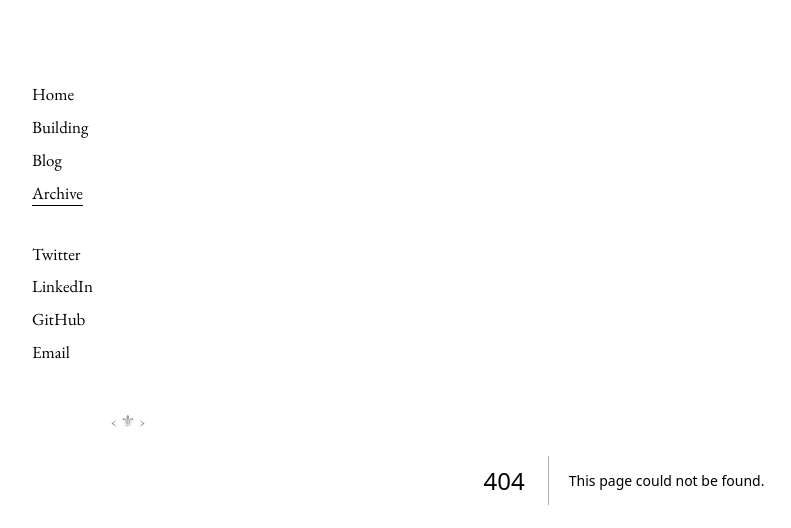
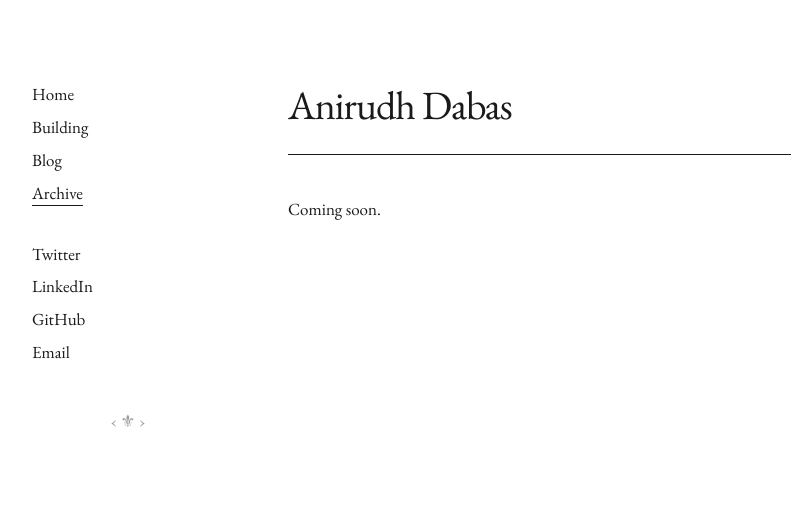
Before and after one commit to AnirudhDabas/anirro, a Next.js app: page /archive in a window 1280 px wide. Before the commit this address had no page. Shown: the top 528 px of the page, without its empty margins (144-935 px from the left). Built offline with nearby package versions, Linux system fonts and the light colour scheme.

Commit message:
feat: add blog, archive, and 404 pages

```diff
--- /dev/null
+++ b/app/archive/page.tsx
@@ -0,0 +1,10 @@
+import PageTitle from "@/components/PageTitle";
+
+export default function Archive() {
+  return (
+    <>
+      <PageTitle>Anirudh Dabas</PageTitle>
+      <p className="mt-10">Coming soon.</p>
+    </>
+  );
+}
--- /dev/null
+++ b/app/blog/page.tsx
@@ -0,0 +1,10 @@
+import PageTitle from "@/components/PageTitle";
+
+export default function Blog() {
+  return (
+    <>
+      <PageTitle>Anirudh Dabas</PageTitle>
+      <p className="mt-10">Coming soon.</p>
+    </>
+  );
+}
--- /dev/null
+++ b/app/not-found.tsx
@@ -0,0 +1,10 @@
+import PageTitle from "@/components/PageTitle";
+
+export default function NotFound() {
+  return (
+    <>
+      <PageTitle>Anirudh Dabas</PageTitle>
+      <p className="mt-10">Not found.</p>
+    </>
+  );
+}
```
